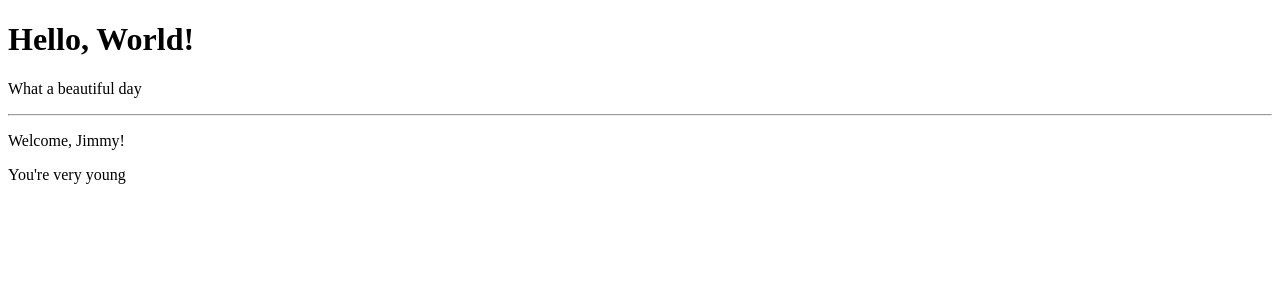
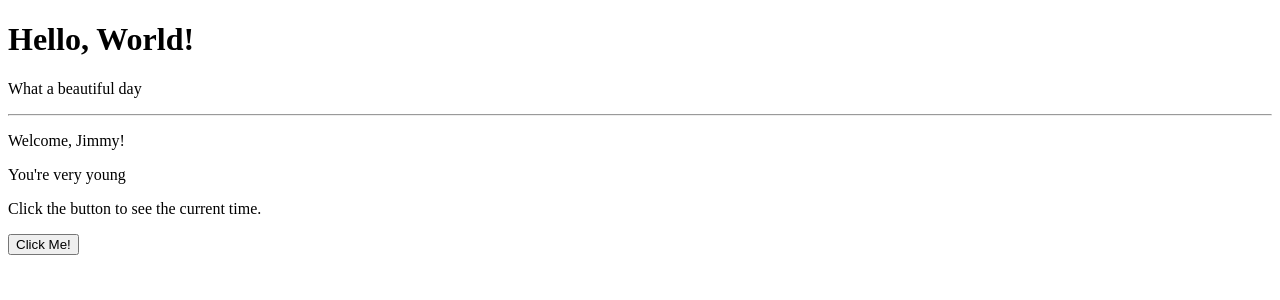
Before and after one commit to gabrieleprovenzano/react, a React (Vite) app in the folder latest/: page / in a window 1280 px wide. Shown: the top 300 px of the page. Built offline with nearby package versions, Linux system fonts and the light colour scheme.

Commit message:
Add files via upload

```diff
--- /dev/null
+++ b/latest/src/AlertClock.jsx
@@ -0,0 +1,12 @@
+export const AlertClock = ()=> {
+    function HandleButtonClick() {
+        const now = new Date()
+        alert(`The current time is: ${now.toLocaleTimeString()}`)
+    }
+    return (
+        <div>
+            <p>Click the button to see the current time.</p>
+            <button onClick={HandleButtonClick}>Click Me!</button>
+        </div>
+    )
+}
--- a/latest/src/App.jsx
+++ b/latest/src/App.jsx
@@ -1,3 +1,4 @@
+import { AlertClock } from "./AlertClock";
 import { HelloWorld } from "./HelloWorld";
 import Welcome  from "./Welcome";
 import { YourAge } from "./YourAgeIs";
@@ -10,5 +11,6 @@ export function App() {
         <hr />
         <Welcome name="Jimmy"/>
         <YourAge age={19}/>
+        <AlertClock />
     </div>
 )}
```
